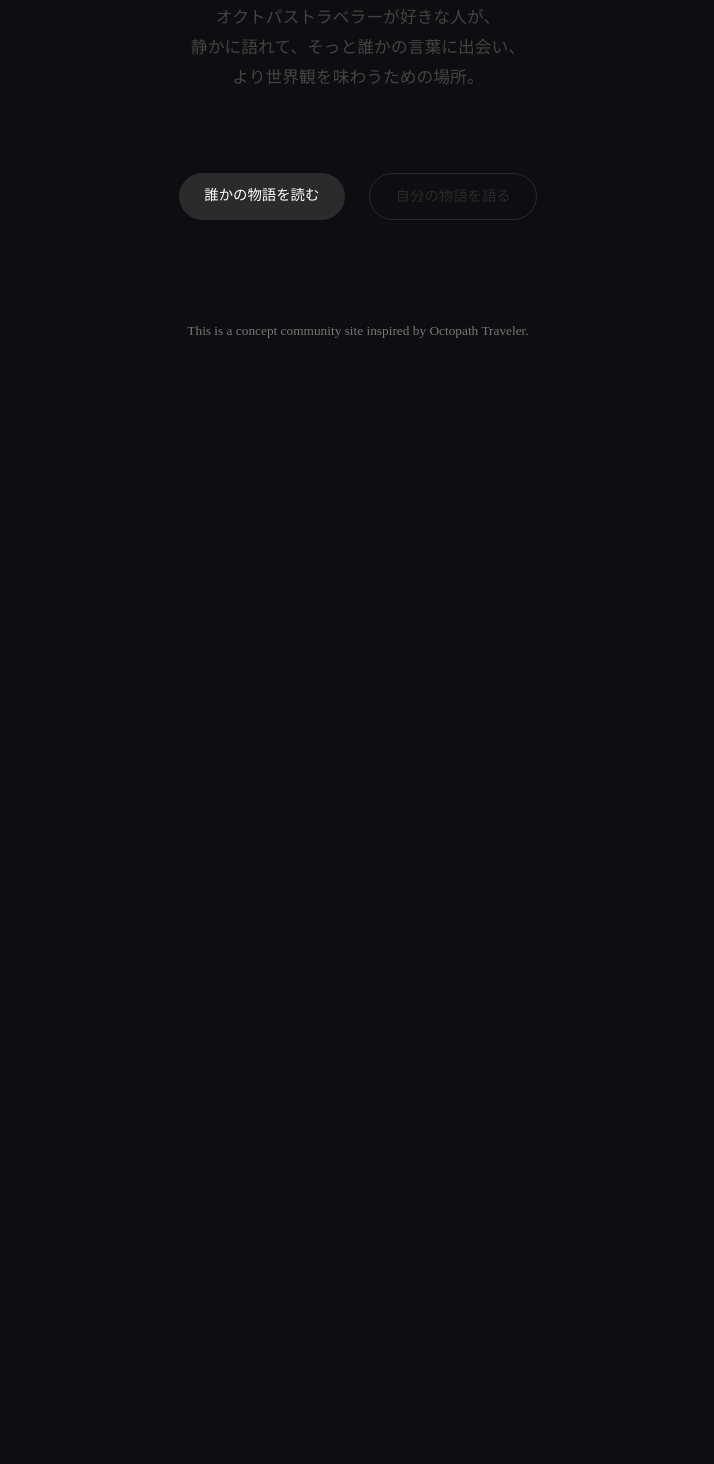
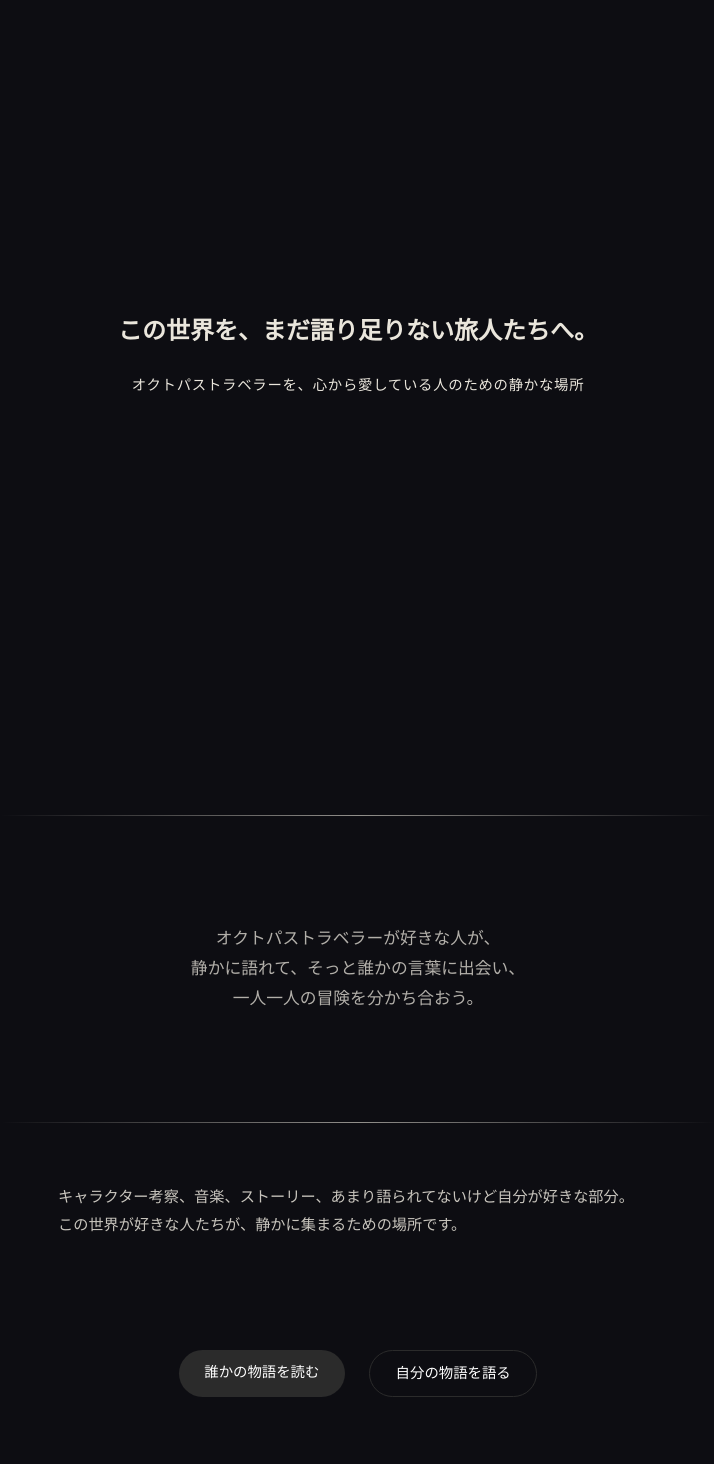
Before and after one commit to kappaislit/OCTOPATH-web-port, a plain HTML site: page index.html in a window 1280 px wide. Shown: the part 199-1663 px from the top of the page, without its empty margins (282-996 px from the left). Before the commit the page ends 800 px from the top, so only its background shows below. Drawn offline with Linux system fonts and the light colour scheme.

Commit message:
体裁の整えとh1が2個あるのを解消、セクションに意味の名前を付け、理解度up

```diff
--- a/index.html
+++ b/index.html
@@ -27,23 +27,47 @@
 </head>
 
 
-<body>
+<body> <!--サイトヘッダーとタイトル-->
   <header class="site-header">
     <h1 class="site-title">
       静かな旅人たちの帰る掲示板
     </h1>
   </header>
+<!--コンテイナー-->
+  <div class="container">
+  <h2 class="fade-in">
+  この世界を、まだ語り足りない旅人たちへ。
+</h2>
+
+
+  <p class="subtitle fade-in-delay">
+    オクトパストラベラーを、心から愛している人のための静かな場所
+  </p>
+</div>
+
+<div class="divider"></div>
+
 
   <main>
-    <section class="hero">
+    <section class="hero" aria-label="サイトの思想">
       <p class="hero-concept">
         オクトパストラベラーが好きな人が、<br>
         静かに語れて、そっと誰かの言葉に出会い、<br>
-        より世界観を味わうための場所。
+        一人一人の冒険を分かち合おう。
       </p>
     </section>
 
-    <section class="hero-actions">
+    <div class="divider"></div>
+
+    <section class="intro">
+  <p>
+    キャラクター考察、音楽、ストーリー、あまり語られてないけど自分が好きな部分。<br>
+    この世界が好きな人たちが、静かに集まるための場所です。
+  </p>
+</section>
+
+
+    <section class="hero-actions" aria-label="行動選択">
       <a href="#" class="btn-primary">誰かの物語を読む</a>
       <a href="#" class="btn-secondary">自分の物語を語る</a>
     </section>
--- a/style.css
+++ b/style.css
@@ -50,7 +50,7 @@ body {
   max-width: 600px;
   margin: 0 auto;
   font-size: 1.05rem;
-  color: #444;
+  color: rgba(234, 230, 220, 0.75);
 }
 
 /* ボタン全体の設定　*/
@@ -78,7 +78,7 @@ body {
 /* サブボタン */
 .btn-secondary {
   border: 1px solid #2b2b2b;
-  color: #2b2b2b;
+  color: #fff;
 }
 
 /* ホバー */
@@ -92,3 +92,51 @@ body {
   text-align: center;
   color: #777;
 }
+
+
+.container {
+  min-height: 100vh;
+  display: flex;
+  flex-direction: column;
+  justify-content: center;
+  align-items: center;
+  text-align: center;
+  padding: 40px;
+}
+
+.subtitle {
+  margin-top: 20px;
+  font-size: 0.9rem;
+  opacity: 0.8;
+  letter-spacing: 0.05em;
+}
+
+/* 少し遅れて出る */
+.fade-in-delay {
+  opacity: 0;
+  transform: translateY(10px);
+  animation: fadeIn 1.5s ease forwards;
+  animation-delay: 0.6s;
+}
+
+/* 横線 */
+.divider {
+  width: min(720px, 80%);
+  height: 1px;
+  background: linear-gradient(
+    to right,
+    transparent,
+    #eae6dc,
+    transparent
+  );
+  margin: 60px auto;
+  opacity: 0.6;
+}
+
+.intro {
+  max-width: 600px;
+  margin: 0 auto 80px;
+  font-size: 0.95rem;
+  line-height: 1.8;
+  opacity: 0.85;
+}
```
